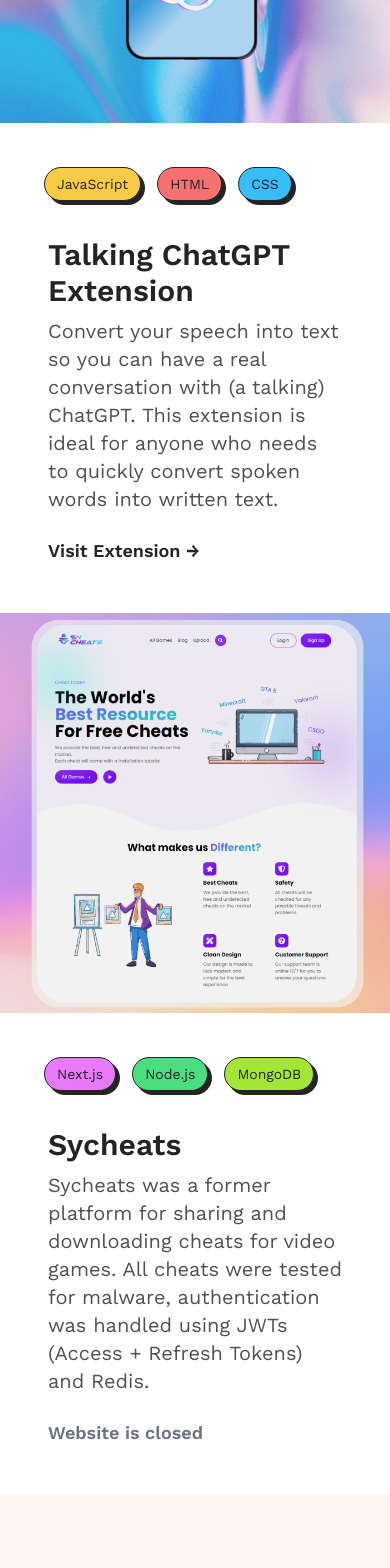
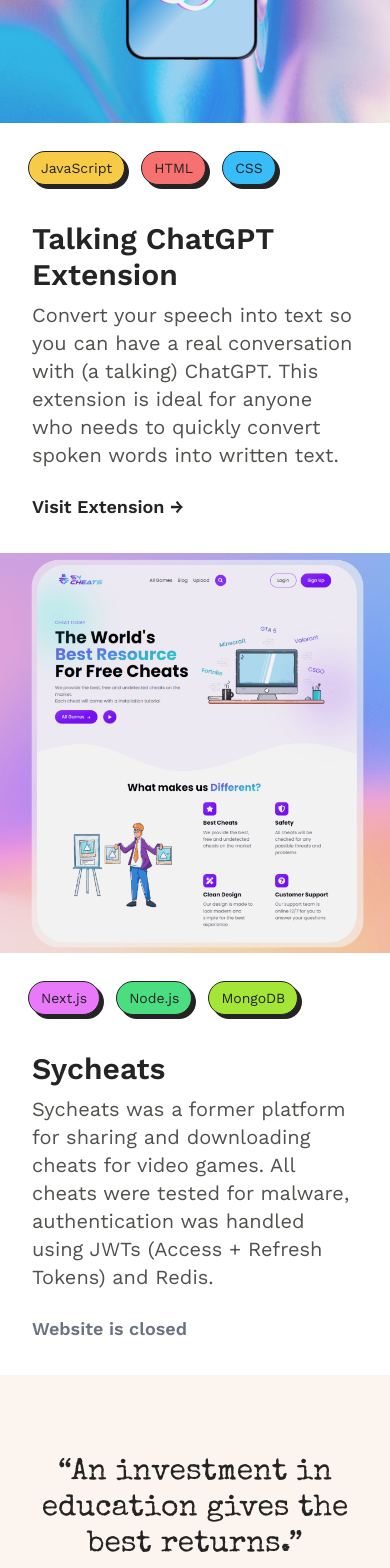
Before and after one commit to 0xBitBuster/portfolio-website, a React (Vite) app: page / in a window 390 px wide. Shown: the part 2680-4248 px from the top of the page. Built offline with nearby package versions, Linux system fonts and the light colour scheme.

Commit message:
Initial commit

```diff
--- a/src/Sections/AboutMe.jsx
+++ b/src/Sections/AboutMe.jsx
@@ -1,7 +1,7 @@
 function AboutMe() {
     return (
         <section className="flex flex-col md:flex-row" id="aboutme">
-            <div className="md:w-1/2 lg:w-2/5 bg-white p-12">
+            <div className="md:w-1/2 lg:w-2/5 bg-white p-6 sm:p-12">
                 <h2 className="text-5xl font-semibold mb-7">About me</h2>
                 <p className="text-lg">
                     Hi! I’m Tobias Scharl, a 16 year old based in Germany, software developer, penetration tester and gamer. <br /><br />
--- a/src/Sections/FeaturedProjects.jsx
+++ b/src/Sections/FeaturedProjects.jsx
@@ -7,7 +7,7 @@
 
             <div className="flex flex-col sm:flex-row w-screen">
                 <div className="sm:w-1/2 bg-[url(/images/talking_chatgpt.png)] bg-cover bg-center bg-no-repeat brightness-95 hover:brightness-75 duration-300 min-h-[400px] md:min-h-[70vh]"></div>
-                <div className="flex flex-col justify-center sm:w-1/2 bg-white p-12">
+                <div className="flex flex-col justify-center sm:w-1/2 bg-white p-8 sm:p-12">
                     <div className="flex mb-8">
                         <Tag text="JavaScript" color="sandstorm" />
                         <Tag text="HTML" color="red-400" />
@@ -19,7 +19,7 @@
                 </div>
             </div>
             <div className="flex flex-col-reverse sm:flex-row w-screen">
-                <div className="flex flex-col justify-center sm:w-1/2 bg-white p-12">
+                <div className="flex flex-col justify-center sm:w-1/2 bg-white p-8 sm:p-12">
                     <div className="flex mb-8">
                         <Tag text="Next.js" color="fuchsia-400" />
                         <Tag text="Node.js" color="green-400" />
```
